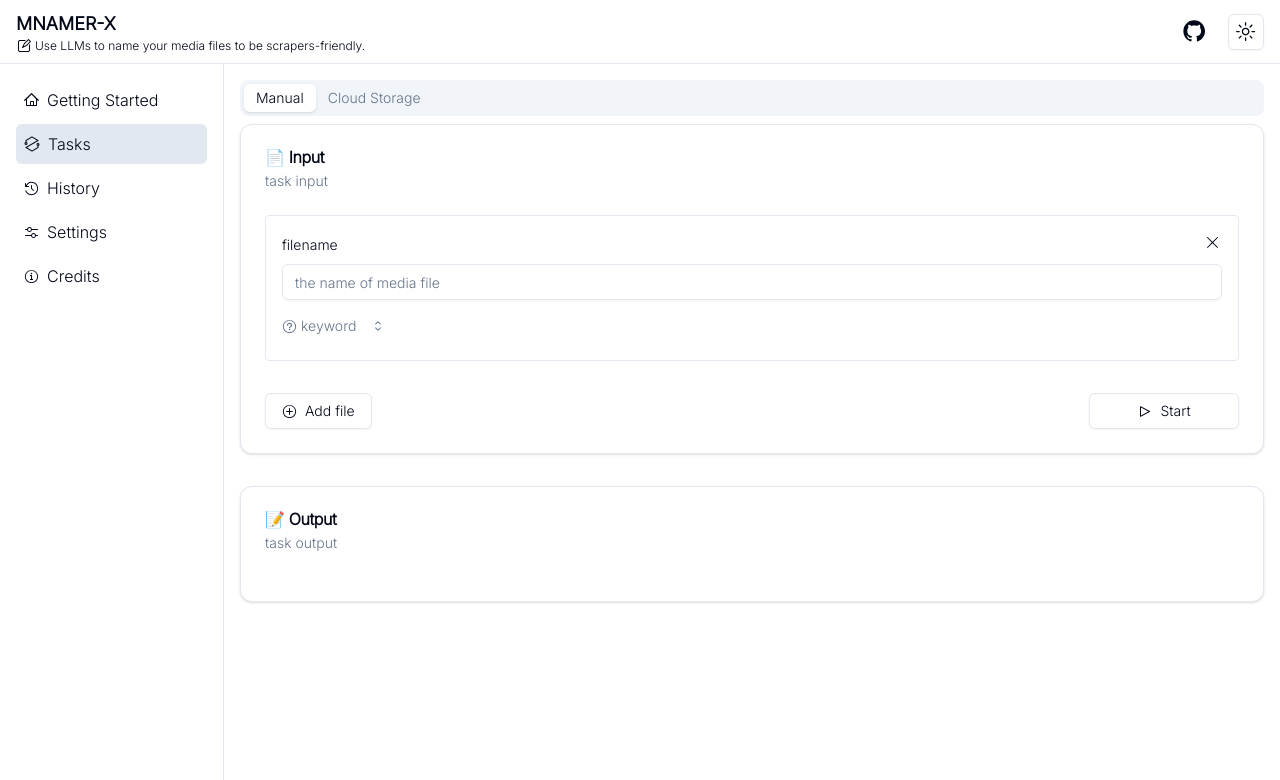
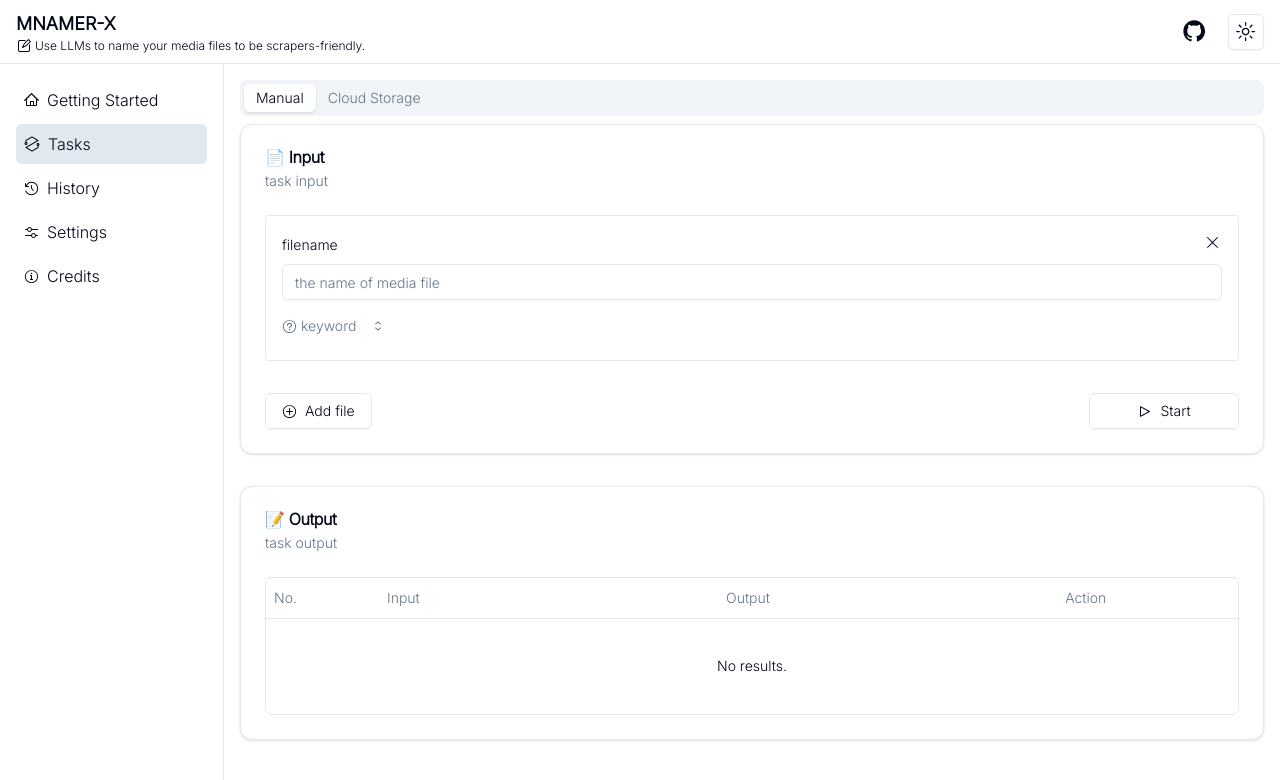
Before and after one commit to VenDream/mnamer-x, a Next.js app: page /tasks in a window 1280 px wide. Shown: the top 780 px of the page. Built offline with nearby package versions, Linux system fonts and the light colour scheme.

Commit message:
feat(task): add basic task output table UI

```diff
--- a/package.json
+++ b/package.json
@@ -32,6 +32,7 @@
     "@radix-ui/react-tabs": "^1.0.4",
     "@radix-ui/react-toast": "^1.1.5",
     "@radix-ui/react-tooltip": "^1.0.7",
+    "@tanstack/react-table": "^8.16.0",
     "axios": "^1.6.8",
     "class-variance-authority": "^0.7.0",
     "clsx": "^2.1.0",
--- a/src/app/_llm/model.ts
+++ b/src/app/_llm/model.ts
@@ -12,8 +12,8 @@ switch (ENV_CONFIG.LLM_SERVER) {
     chatModel = new ChatOpenAI({
       model: ENV_CONFIG.LLM_MODEL,
       apiKey: ENV_CONFIG.OPENAI_API_KEY,
+      temperature: 0,
       timeout: 10 * 1000,
-      temperature: 0,
       configuration: {
         baseURL: ENV_CONFIG.OPENAI_BASE_URL,
       },
--- a/src/app/_pages/manual/manual.tsx
+++ b/src/app/_pages/manual/manual.tsx
@@ -30,6 +30,7 @@ import {
   TooltipTrigger,
 } from '@/components/ui/tooltip';
 import { LoadingIcon } from '@/constants/custom-icons';
+import { rename } from '@/lib/client-api';
 import { ProcessResult, Response } from '@/types';
 import { zodResolver } from '@hookform/resolvers/zod';
 import {
@@ -43,6 +44,7 @@ import { useState } from 'react';
 import { useFieldArray, useForm } from 'react-hook-form';
 import { toast } from 'sonner';
 import { z } from 'zod';
+import Result from './result';
 
 const formSchema = z.object({
   files: z
@@ -86,14 +88,11 @@ export default function Manual() {
   const submit = async (values: InputData) => {
     try {
       setIsSubmitting(true);
-      const response = await fetch('/api/naming', {
-        method: 'POST',
-        headers: {
-          'Content-Type': 'application/json',
-        },
-        body: JSON.stringify(values),
+      const response = await rename(values, {
+        // timeout: values.files.length * 10000,
+        // timeoutErrorMessage: 'Task failed due to timeout, please retry',
       });
-      const data = (await response.json()) as Response<ProcessResult[]>;
+      const data = (await response.data) as Response<ProcessResult[]>;
       const { code, data: result, errormsg } = data;
       if (code !== 0) {
         throw new Error(errormsg || 'failed to fetch');
@@ -102,7 +101,7 @@ export default function Manual() {
     } catch (err) {
       const error = err as Error;
       console.error(error);
-      toast.error(`Oops! Something went wrong: ${error.message}`);
+      toast.error(error.message);
     } finally {
       setIsSubmitting(false);
     }
@@ -235,12 +234,7 @@ export default function Manual() {
           <CardDescription>task output</CardDescription>
         </CardHeader>
         <CardContent>
-          <p className="w-full text-sm">
-            {result.map(r => JSON.stringify(r.output.meta || {}))}
-          </p>
-          <p className="w-full text-sm">
-            {result.map(r => JSON.stringify(r.output.tmdb || {}))}
-          </p>
+          <Result result={result}></Result>
         </CardContent>
         <CardFooter className="hidden"></CardFooter>
       </Card>
--- /dev/null
+++ b/src/app/_pages/manual/result-columns.tsx
@@ -0,0 +1,64 @@
+import {
+  Tooltip,
+  TooltipContent,
+  TooltipProvider,
+  TooltipTrigger,
+} from '@/components/ui/tooltip';
+import getFormattedFilename from '@/lib/formatter';
+import { ProcessResult } from '@/types';
+import { ColumnDef } from '@tanstack/react-table';
+
+const columns: ColumnDef<ProcessResult>[] = [
+  {
+    header: 'No.',
+    size: 50,
+    cell({ row }) {
+      return <p className="text-muted-foreground">{row.index + 1}</p>;
+    },
+  },
+  {
+    header: 'Input',
+    cell({ row }) {
+      const original = row.original.input;
+      return (
+        <TooltipProvider delayDuration={200}>
+          <Tooltip>
+            <TooltipTrigger asChild>
+              <p className="line-clamp-2 break-all text-red-500 line-through">
+                {original}
+              </p>
+            </TooltipTrigger>
+            <TooltipContent>{original}</TooltipContent>
+          </Tooltip>
+        </TooltipProvider>
+      );
+    },
+  },
+  {
+    header: 'Output',
+    cell({ row }) {
+      const formatted = getFormattedFilename(row.original);
+      return (
+        <TooltipProvider delayDuration={200}>
+          <Tooltip>
+            <TooltipTrigger asChild>
+              <p className="line-clamp-2 break-all text-green-500">
+                {formatted}
+              </p>
+            </TooltipTrigger>
+            <TooltipContent>{formatted}</TooltipContent>
+          </Tooltip>
+        </TooltipProvider>
+      );
+    },
+  },
+  {
+    header: 'Action',
+    size: 80,
+    cell({ row }) {
+      return 'todo';
+    },
+  },
+];
+
+export default columns;
--- a/src/app/_pages/manual/result.tsx
+++ b/src/app/_pages/manual/result.tsx
@@ -0,0 +1,77 @@
+import {
+  Table,
+  TableBody,
+  TableCell,
+  TableHead,
+  TableHeader,
+  TableRow,
+} from '@/components/ui/table';
+import { ProcessResult } from '@/types';
+import {
+  flexRender,
+  getCoreRowModel,
+  useReactTable,
+} from '@tanstack/react-table';
+import columns from './result-columns';
+
+interface IProps {
+  result: ProcessResult[];
+}
+
+export default function Result(props: IProps) {
+  const table = useReactTable({
+    data: props.result,
+    columns,
+    getCoreRowModel: getCoreRowModel(),
+  });
+
+  return (
+    <div className="rounded-md border">
+      <Table>
+        <TableHeader>
+          {table.getHeaderGroups().map(headerGroup => (
+            <TableRow key={headerGroup.id}>
+              {headerGroup.headers.map(header => {
+                return (
+                  <TableHead
+                    key={header.id}
+                    style={{ width: header.getSize() }}
+                  >
+                    {header.isPlaceholder
+                      ? null
+                      : flexRender(
+                          header.column.columnDef.header,
+                          header.getContext()
+                        )}
+                  </TableHead>
+                );
+              })}
+            </TableRow>
+          ))}
+        </TableHeader>
+        <TableBody>
+          {table.getRowModel().rows?.length ? (
+            table.getRowModel().rows.map(row => (
+              <TableRow
+                key={row.id}
+                data-state={row.getIsSelected() && 'selected'}
+              >
+                {row.getVisibleCells().map(cell => (
+                  <TableCell key={cell.id}>
+                    {flexRender(cell.column.columnDef.cell, cell.getContext())}
+                  </TableCell>
+                ))}
+              </TableRow>
+            ))
+          ) : (
+            <TableRow>
+              <TableCell colSpan={columns.length} className="h-24 text-center">
+                No results.
+              </TableCell>
+            </TableRow>
+          )}
+        </TableBody>
+      </Table>
+    </div>
+  );
+}
--- a/src/app/api/naming/route.ts
+++ b/src/app/api/naming/route.ts
@@ -17,17 +17,17 @@ const prompt = ChatPromptTemplate.fromMessages([
 const llmChain = prompt.pipe(chatModel).pipe(outputParser);
 
 export async function POST(req: Request) {
-  const { files } = (await req.json()) as InputData;
+  const { files = [] } = (await req.json()) as InputData;
   const input = files.map(file => file.filename).join('\n');
   const output: ProcessResult[] = [];
 
   try {
-    const response = await llmChain.invoke({ input: input || TEST_INPUT });
+    const response = await llmChain.invoke({ input: TEST_INPUT || input });
     const parsedMeta = (JSON.parse(response) as ParsedMeta[]).filter(Boolean);
     console.log('parsed meta data: %O', parsedMeta);
     for (const [idx, data] of Object.entries(parsedMeta)) {
       let mediaInfo: TMDBData | null = null;
-      const { keyword } = files[+idx];
+      const { keyword } = files[+idx] || {};
 
       // try name first
       if (data.name) {
--- /dev/null
+++ b/src/components/ui/table.tsx
@@ -0,0 +1,120 @@
+import * as React from 'react';
+
+import { cn } from '@/lib/utils';
+
+const Table = React.forwardRef<
+  HTMLTableElement,
+  React.HTMLAttributes<HTMLTableElement>
+>(({ className, ...props }, ref) => (
+  <div className="relative w-full overflow-auto">
+    <table
+      ref={ref}
+      className={cn('w-full caption-bottom text-sm', className)}
+      {...props}
+    />
+  </div>
+));
+Table.displayName = 'Table';
+
+const TableHeader = React.forwardRef<
+  HTMLTableSectionElement,
+  React.HTMLAttributes<HTMLTableSectionElement>
+>(({ className, ...props }, ref) => (
+  <thead ref={ref} className={cn('[&_tr]:border-b', className)} {...props} />
+));
+TableHeader.displayName = 'TableHeader';
+
+const TableBody = React.forwardRef<
+  HTMLTableSectionElement,
+  React.HTMLAttributes<HTMLTableSectionElement>
+>(({ className, ...props }, ref) => (
+  <tbody
+    ref={ref}
+    className={cn('[&_tr:last-child]:border-0', className)}
+    {...props}
+  />
+));
+TableBody.displayName = 'TableBody';
+
+const TableFooter = React.forwardRef<
+  HTMLTableSectionElement,
+  React.HTMLAttributes<HTMLTableSectionElement>
+>(({ className, ...props }, ref) => (
+  <tfoot
+    ref={ref}
+    className={cn(
+      'border-t bg-slate-100/50 font-medium dark:bg-slate-800/50 [&>tr]:last:border-b-0',
+      className
+    )}
+    {...props}
+  />
+));
+TableFooter.displayName = 'TableFooter';
+
+const TableRow = React.forwardRef<
+  HTMLTableRowElement,
+  React.HTMLAttributes<HTMLTableRowElement>
+>(({ className, ...props }, ref) => (
+  <tr
+    ref={ref}
+    className={cn(
+      'border-b transition-colors hover:bg-slate-100/50 data-[state=selected]:bg-slate-100 dark:hover:bg-slate-800/50 dark:data-[state=selected]:bg-slate-800',
+      className
+    )}
+    {...props}
+  />
+));
+TableRow.displayName = 'TableRow';
+
+const TableHead = React.forwardRef<
+  HTMLTableCellElement,
+  React.ThHTMLAttributes<HTMLTableCellElement>
+>(({ className, ...props }, ref) => (
+  <th
+    ref={ref}
+    className={cn(
+      'h-10 px-2 text-left align-middle font-medium text-slate-500 dark:text-slate-400 [&:has([role=checkbox])]:pr-0 [&>[role=checkbox]]:translate-y-[2px]',
+      className
+    )}
+    {...props}
+  />
+));
+TableHead.displayName = 'TableHead';
+
+const TableCell = React.forwardRef<
+  HTMLTableCellElement,
+  React.TdHTMLAttributes<HTMLTableCellElement>
+>(({ className, ...props }, ref) => (
+  <td
+    ref={ref}
+    className={cn(
+      'p-2 align-middle [&:has([role=checkbox])]:pr-0 [&>[role=checkbox]]:translate-y-[2px]',
+      className
+    )}
+    {...props}
+  />
+));
+TableCell.displayName = 'TableCell';
+
+const TableCaption = React.forwardRef<
+  HTMLTableCaptionElement,
+  React.HTMLAttributes<HTMLTableCaptionElement>
+>(({ className, ...props }, ref) => (
+  <caption
+    ref={ref}
+    className={cn('mt-4 text-sm text-slate-500 dark:text-slate-400', className)}
+    {...props}
+  />
+));
+TableCaption.displayName = 'TableCaption';
+
+export {
+  Table,
+  TableHeader,
+  TableBody,
+  TableFooter,
+  TableHead,
+  TableRow,
+  TableCell,
+  TableCaption,
+};
--- /dev/null
+++ b/src/lib/client-api.ts
@@ -0,0 +1,13 @@
+import { InputData } from '@/app/_pages/manual/manual';
+import axios, { AxiosRequestConfig } from 'axios';
+
+const instance = axios.create({
+  baseURL: '/',
+  headers: {
+    'Content-Type': 'application/json',
+  },
+});
+
+export function rename(data: InputData, opts?: AxiosRequestConfig) {
+  return instance.post('/api/naming', data, opts);
+}
--- /dev/null
+++ b/src/lib/formatter.ts
@@ -0,0 +1,42 @@
+import { ParsedMeta, ProcessResult, TMDBMovie, TMDBTv } from '@/types';
+import { zeroPad } from './utils';
+
+export default function getFormattedFilename(result: ProcessResult) {
+  const { meta, tmdb } = result.output;
+
+  if (!tmdb) return 'Unable to recognize.';
+
+  if (tmdb.media_type === 'movie') {
+    return getFormattedMovieName(meta, tmdb as TMDBMovie);
+  } else if (tmdb.media_type === 'tv') {
+    return getFormattedTvName(meta, tmdb as TMDBTv);
+  }
+
+  return 'Unable to recognize.';
+}
+
+function getFormattedMovieName(meta: ParsedMeta, movie: TMDBMovie) {
+  const { misc, format, resolution } = meta;
+  const { title, release_date } = movie;
+
+  const year = release_date.split('-')[0];
+  let filename = `${title}.${year}.${resolution}`;
+
+  if (misc) filename += `.${misc}`;
+  if (format) filename += `.${format}`;
+
+  return filename;
+}
+
+function getFormattedTvName(meta: ParsedMeta, tv: TMDBTv) {
+  const { season, episode, misc, format, resolution } = meta;
+  const { name, first_air_date } = tv;
+
+  const year = first_air_date.split('-')[0];
+  let filename = `${name}.${year}.S${zeroPad(season, 2)}E${zeroPad(episode, 2)}.${resolution}`;
+
+  if (misc) filename += `.${misc}`;
+  if (format) filename += `.${format}`;
+
+  return filename;
+}
```
Also changed, not shown: src/prompts/index.ts (+16 -10 lines), src/types.ts (+22 -1 lines), 1 other file (tests, documents, lock files or other folders).
